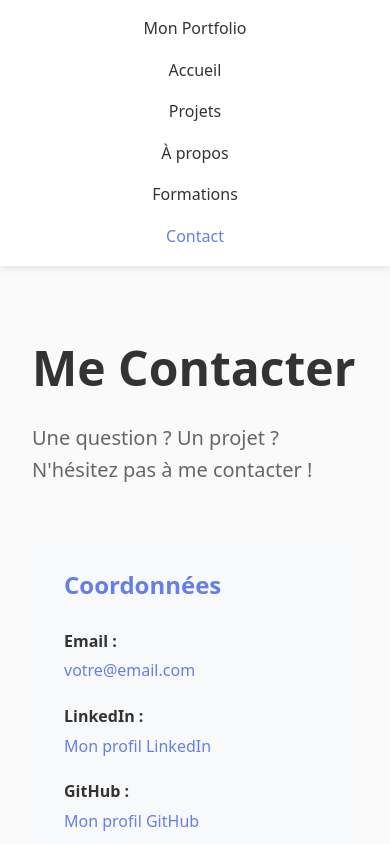
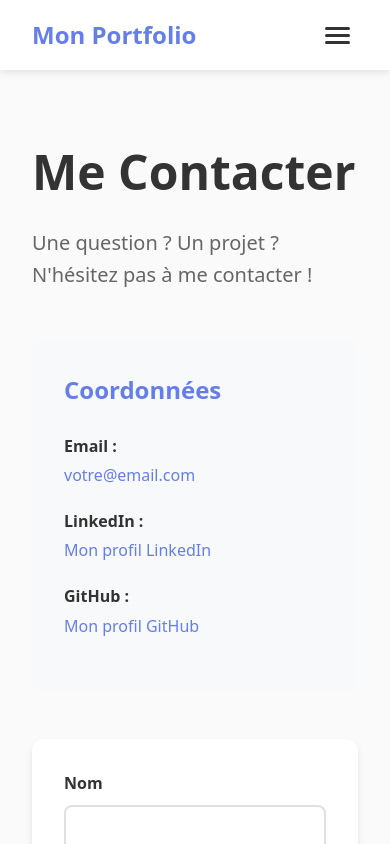
Before and after one commit to OpenClassrooms-Student-Center/8710351-creez-une-application-react-avec-next-js, a Next.js app: page /contact in a window 390 px wide. Shown: the top 844 px of the page. Built offline with nearby package versions, Linux system fonts and the light colour scheme.

Commit message:
Ajout de menu burger

```diff
--- a/components/Navigation/Navigation.js
+++ b/components/Navigation/Navigation.js
@@ -1,43 +1,75 @@
 'use client'
+
+import { useState } from 'react'
+import Link from 'next/link'
 import { usePathname } from 'next/navigation'
-import Link from 'next/link'
 import styles from './Navigation.module.css'
 
 export default function Navigation() {
+    const [isOpen, setIsOpen] = useState(false)
     const pathname = usePathname()
+
+    const toggleMenu = () => {
+        setIsOpen(!isOpen)
+    }
+
+    const closeMenu = () => {
+        setIsOpen(false)
+    }
+
     return (
         <nav className={styles.nav}>
             <div className={styles.container}>
-                <Link href="/"
-                    className={pathname === '/' ? `${styles.link} ${styles.active}` : styles.link}
-
-                >
+                <Link href="/" className={styles.logo} onClick={closeMenu}>
                     Mon Portfolio
                 </Link>
 
-                <ul className={styles.menu}>
+                {/* Bouton burger pour mobile */}
+                <button
+                    className={styles.burger}
+                    onClick={toggleMenu}
+                    aria-label="Menu"
+                >
+                    <span className={isOpen ? styles.burgerOpen : ''}></span>
+                    <span className={isOpen ? styles.burgerOpen : ''}></span>
+                    <span className={isOpen ? styles.burgerOpen : ''}></span>
+                </button>
+
+                {/* Menu */}
+                <ul className={`${styles.menu} ${isOpen ? styles.menuOpen : ''}`}>
                     <li>
-                        <Link href="/" className={pathname === '/' ? `${styles.link} ${styles.active}` : styles.link}>
+                        <Link
+                            href="/"
+                            className={pathname === '/' ? `${styles.link} ${styles.active}` : styles.link}
+                            onClick={closeMenu}
+                        >
                             Accueil
                         </Link>
                     </li>
                     <li>
-                        <Link href="/projets" className={pathname === '/projects' ? `${styles.link} ${styles.active}` : styles.link}>
+                        <Link
+                            href="/projects"
+                            className={pathname.startsWith('/projects') ? `${styles.link} ${styles.active}` : styles.link}
+                            onClick={closeMenu}
+                        >
                             Projets
                         </Link>
                     </li>
                     <li>
-                        <Link href="/a-propos" className={pathname === '/about' ? `${styles.link} ${styles.active}` : styles.link}>
+                        <Link
+                            href="/about"
+                            className={pathname === '/about' ? `${styles.link} ${styles.active}` : styles.link}
+                            onClick={closeMenu}
+                        >
                             À propos
                         </Link>
                     </li>
                     <li>
-                        <Link href="/formation" className={pathname === '/formation' ? `${styles.link} ${styles.active}` : styles.link}>
-                            Formations
-                        </Link>
-                    </li>
-                    <li>
-                        <Link href="/contact" className={pathname === '/contact' ? `${styles.link} ${styles.active}` : styles.link}>
+                        <Link
+                            href="/contact"
+                            className={pathname === '/contact' ? `${styles.link} ${styles.active}` : styles.link}
+                            onClick={closeMenu}
+                        >
                             Contact
                         </Link>
                     </li>
--- a/components/Navigation/Navigation.module.css
+++ b/components/Navigation/Navigation.module.css
@@ -20,6 +20,7 @@
     font-weight: 700;
     color: #667eea;
     text-decoration: none;
+    z-index: 101;
 }
 
 .menu {
@@ -37,20 +38,83 @@
     transition: color 0.3s ease;
 }
 
-.active,
 .link:hover {
     color: #667eea;
 }
 
+.active {
+    color: #667eea;
+    border-bottom: 2px solid #667eea;
+}
+
+/* Bouton burger - caché sur desktop */
+.burger {
+    display: none;
+    flex-direction: column;
+    gap: 4px;
+    background: none;
+    border: none;
+    cursor: pointer;
+    padding: 0.5rem;
+    z-index: 101;
+}
+
+.burger span {
+    width: 25px;
+    height: 3px;
+    background: #333;
+    transition: all 0.3s ease;
+    border-radius: 2px;
+}
+
+/* Animation du burger en croix */
+.burger span.burgerOpen:nth-child(1) {
+    transform: rotate(45deg) translate(5px, 5px);
+}
+
+.burger span.burgerOpen:nth-child(2) {
+    opacity: 0;
+}
+
+.burger span.burgerOpen:nth-child(3) {
+    transform: rotate(-45deg) translate(7px, -6px);
+}
+
+/* Responsive : mobile */
 @media (max-width: 768px) {
-    .container {
-        flex-direction: column;
-        gap: 1rem;
+    .burger {
+        display: flex;
     }
 
     .menu {
+        position: fixed;
+        top: 0;
+        right: -100%;
+        height: 100vh;
+        width: 70%;
+        max-width: 300px;
+        background: white;
         flex-direction: column;
-        align-items: center;
-        gap: 1rem;
+        padding: 5rem 2rem 2rem;
+        box-shadow: -5px 0 15px rgba(0, 0, 0, 0.1);
+        transition: right 0.3s ease;
+    }
+
+    .menuOpen {
+        right: 0;
+    }
+
+    .menu li {
+        width: 100%;
+    }
+
+    .link {
+        display: block;
+        padding: 1rem;
+        border-bottom: 1px solid #f0f0f0;
+    }
+
+    .active {
+        border-bottom: 2px solid #667eea;
     }
 }
```
